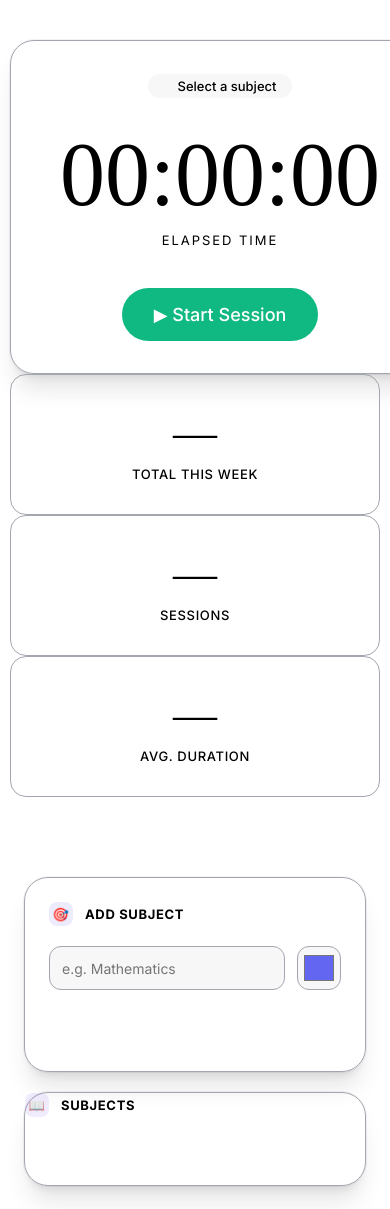
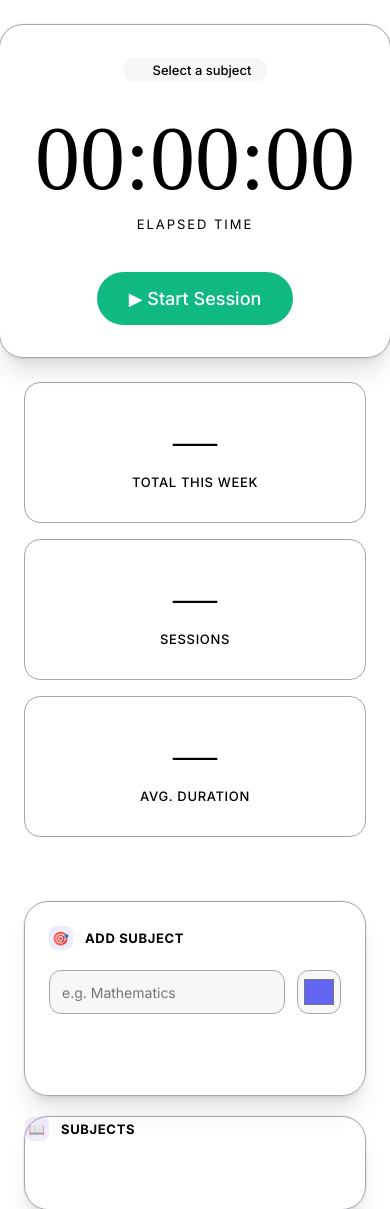
Before and after one commit to Anushiv7/StudyFlow-StudyTracker, a Flask app: page / in a window 390 px wide. Shown: the part 122-1331 px from the top of the page. Run offline with Flask 3, Linux system fonts and the light colour scheme; data that the repository does not hold is empty; some libraries are stand-ins or nearby versions; some web fonts are replaced.

Commit message:
Phase 3.25: Layout density optimization

```diff
--- a/static/css/style.css
+++ b/static/css/style.css
@@ -192,10 +192,39 @@
 .hero-section {
   display: flex;
   justify-content: center;
-  padding: var(--spacing-40) 0;
+  padding: var(--spacing-24) 0;
+}
+
+.hero-container {
+  display: flex;
+  flex-direction: column;
+  align-items: center;
+  gap: var(--spacing-24);
+  width: 100%;
+}
+
+.hero-stats {
+  display: grid;
+  grid-template-columns: repeat(3, 1fr);
+  gap: var(--spacing-16);
+  width: 100%;
+  max-width: 600px;
+}
+
+@media (max-width: 900px) {
+  .hero-stats {
+    grid-template-columns: repeat(2, 1fr);
+  }
+}
+
+@media (max-width: 600px) {
+  .hero-stats {
+    grid-template-columns: 1fr;
+  }
 }
 
 .timer-card {
+
   background: var(--bg-card);
   border: 1px solid var(--border-subtle);
   border-radius: var(--radius-xl);
```
